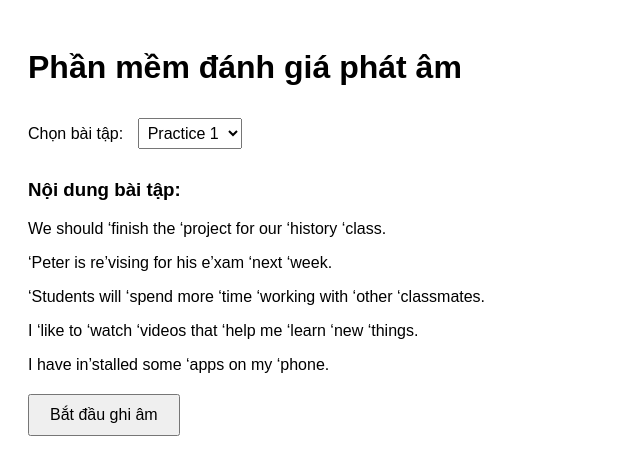
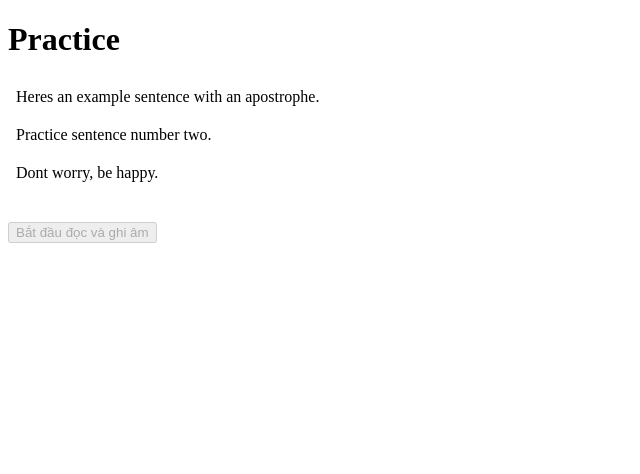
Before and after one commit to kavirlltran/Speechace-learning, a Next.js app: page / in a window 1280 px wide. Shown: the top 474 px of the page, without its empty margins (0-640 px from the left). Built offline with nearby package versions, Linux system fonts and the light colour scheme.

Commit message:
Update index.js

```diff
--- a/pages/index.js
+++ b/pages/index.js
@@ -1,191 +1,62 @@
-import React, { useState, useRef } from 'react';
+import { useState } from 'react';
 
-const practices = {
-  "Practice 1": [
-    "We should ‘finish the ‘project for our ‘history ‘class.",
-    "‘Peter is re’vising for his e’xam ‘next ‘week.",
-    "‘Students will ‘spend more ‘time ‘working with ‘other ‘classmates.",
-    "I ‘like to ‘watch ‘videos that ‘help me ‘learn ‘new ‘things.",
-    "I have in’stalled some ‘apps on my ‘phone."
-  ],
-  "Practice 2": [
-    "Our 'teacher 'often 'gives us 'videos to 'watch at 'home.",
-    "I 'never 'read 'books on my 'tablet at 'night.",
-    "It is a 'new 'way of 'learning and 'students 'really 'like it.",
-    "You can 'find a lot of 'useful 'tips on this 'website.",
-    "They should 'make an 'outline for their 'presentation."
-  ]
-};
+export default function PracticePage() {
+  // Danh sách các câu thực hành (ví dụ)
+  const practiceSentences = [
+    "Here's an example sentence with an apostrophe.",
+    "Practice sentence number two.",
+    "Don’t worry, be happy."
+  ];
 
-export default function Home() {
-  // Quản lý state cho bài tập đã chọn, mặc định là "Practice 1"
-  const [selectedPractice, setSelectedPractice] = useState("Practice 1");
-  // Các state khác để xử lý ghi âm và kết quả
-  const [recording, setRecording] = useState(false);
-  const [audioURL, setAudioURL] = useState(null);
-  const [results, setResults] = useState(null);
-  const [error, setError] = useState(null);
-  const mediaRecorderRef = useRef(null);
-  const audioChunksRef = useRef([]);
+  // State để lưu câu đã chọn
+  const [selectedSentence, setSelectedSentence] = useState(null);
 
-  // Ghép nội dung của bài tập được chọn thành một chuỗi (sử dụng xuống dòng)
-  const practiceText = practices[selectedPractice].join("\n");
-
-  // Bắt đầu ghi âm bằng MediaRecorder API
-  const startRecording = async () => {
-    setResults(null);
-    setError(null);
-    try {
-      const stream = await navigator.mediaDevices.getUserMedia({ audio: true });
-      mediaRecorderRef.current = new MediaRecorder(stream);
-      audioChunksRef.current = [];
-      mediaRecorderRef.current.ondataavailable = (event) => {
-        if (event.data.size > 0) {
-          audioChunksRef.current.push(event.data);
-        }
-      };
-      mediaRecorderRef.current.onstop = handleStop;
-      mediaRecorderRef.current.start();
-      setRecording(true);
-    } catch (err) {
-      console.error("Không truy cập được microphone", err);
-      setError("Không truy cập được microphone");
-    }
+  // Hàm xử lý khi chọn một câu trong danh sách
+  const handleSelectSentence = (sentence) => {
+    setSelectedSentence(sentence);
   };
 
-  // Dừng ghi âm
-  const stopRecording = () => {
-    if (mediaRecorderRef.current) {
-      mediaRecorderRef.current.stop();
-      setRecording(false);
-    }
-  };
-
-  // Xử lý khi ghi âm dừng: chuyển audio sang Base64 và gửi kèm nội dung bài tập đến API
-  const handleStop = async () => {
-    const audioBlob = new Blob(audioChunksRef.current, { type: 'audio/webm' });
-    const url = URL.createObjectURL(audioBlob);
-    setAudioURL(url);
-
-    const reader = new FileReader();
-    reader.readAsDataURL(audioBlob);
-    reader.onloadend = async () => {
-      const base64data = reader.result;
-      try {
-        const res = await fetch('/api/evaluate', {
-          method: 'POST',
-          headers: { 'Content-Type': 'application/json' },
-          body: JSON.stringify({
-            audio: base64data,
-            text: practiceText
-          })
-        });
-        const data = await res.json();
-        setResults(data);
-      } catch (err) {
-        console.error("Lỗi khi đánh giá phát âm", err);
-        setError("Lỗi khi đánh giá phát âm");
-      }
-    };
-  };
-
-  // Tải kết quả đánh giá về file TXT
-  const downloadResult = () => {
-    let txtContent = "Kết quả đánh giá phát âm:\n\n";
-    if (results) {
-      txtContent += "==== Đánh giá từ thường ====\n";
-      results.normalWords.forEach(item => {
-        txtContent += `${item.word}: ${item.score} - ${item.comment}\n`;
-      });
-      txtContent += "\n==== Đánh giá từ trọng âm ====\n";
-      results.stressedWords.forEach(item => {
-        txtContent += `${item.word}: Phát âm ${item.score} - Trọng âm ${item.stressScore} - ${item.comment}\n`;
-      });
-    }
-    const blob = new Blob([txtContent], { type: 'text/plain' });
-    const link = document.createElement('a');
-    link.href = URL.createObjectURL(blob);
-    link.download = 'ketqua.txt';
-    link.click();
+  // Hàm bắt đầu đọc và ghi âm (giả sử gửi câu để đánh giá phát âm)
+  const handleStartRecording = () => {
+    if (!selectedSentence) return;
+    // Gửi dữ liệu để đánh giá phát âm với câu đã chọn (selectedSentence)
+    // ... (logic ghi âm/đánh giá phát âm)
   };
 
   return (
-    <div style={{ padding: '20px', fontFamily: 'sans-serif' }}>
-      <h1>Phần mềm đánh giá phát âm</h1>
+    <div>
+      <h1>Practice</h1>
+      {/* 2. Hiển thị danh sách các câu, mỗi dòng là một câu riêng biệt */}
+      <ul style={{ listStyle: 'none', padding: 0 }}>
+        {practiceSentences.map((sentence, index) => {
+          // 1. Loại bỏ dấu ' và ’ khỏi nội dung hiển thị câu
+          const displaySentence = sentence.replace(/['’]/g, '');
+          return (
+            <li
+              key={index}
+              onClick={() => handleSelectSentence(sentence)}
+              style={{
+                cursor: 'pointer',
+                padding: '8px',
+                margin: '4px 0',
+                // làm nổi bật câu được chọn
+                backgroundColor: selectedSentence === sentence ? '#eef' : 'transparent'
+              }}
+            >
+              {displaySentence}
+            </li>
+          );
+        })}
+      </ul>
 
-      {/* Dropdown chọn bài tập */}
-      <div>
-        <label htmlFor="practice-select">Chọn bài tập: </label>
-        <select
-          id="practice-select"
-          value={selectedPractice}
-          onChange={e => setSelectedPractice(e.target.value)}
-          style={{ fontSize: '16px', padding: '5px', margin: '10px' }}
-        >
-          {Object.keys(practices).map((key, idx) => (
-            <option key={idx} value={key}>{key}</option>
-          ))}
-        </select>
-      </div>
-
-      {/* Hiển thị nội dung bài tập của practice được chọn */}
-      <div style={{ margin: '20px 0', whiteSpace: 'pre-line' }}>
-        <h3>Nội dung bài tập:</h3>
-        {practices[selectedPractice].map((sentence, idx) => (
-          <p key={idx}>{sentence}</p>
-        ))}
-      </div>
-
-      {/* Nút ghi âm */}
-      <div style={{ margin: '20px 0' }}>
-        {recording ? (
-          <button onClick={stopRecording} style={{ padding: '10px 20px', fontSize: '16px' }}>
-            Dừng ghi âm
-          </button>
-        ) : (
-          <button onClick={startRecording} style={{ padding: '10px 20px', fontSize: '16px' }}>
-            Bắt đầu ghi âm
-          </button>
-        )}
-      </div>
-
-      {error && <div style={{ color: 'red' }}>{error}</div>}
-
-      {audioURL && (
-        <div>
-          <h3>Audio đã ghi</h3>
-          <audio src={audioURL} controls />
-        </div>
-      )}
-
-      {results && (
-        <div style={{ marginTop: '20px' }}>
-          <h2>Kết quả đánh giá</h2>
-          <div>
-            <h3>Từ thường</h3>
-            <ul>
-              {results.normalWords.map((item, idx) => (
-                <li key={idx}>
-                  {item.word}: {item.score} - {item.comment}
-                </li>
-              ))}
-            </ul>
-          </div>
-          <div>
-            <h3>Từ trọng âm</h3>
-            <ul>
-              {results.stressedWords.map((item, idx) => (
-                <li key={idx}>
-                  {item.word}: Phát âm {item.score} - Trọng âm {item.stressScore} - {item.comment}
-                </li>
-              ))}
-            </ul>
-          </div>
-          <button onClick={downloadResult} style={{ marginTop: '20px', padding: '10px 20px', fontSize: '16px' }}>
-            Tải kết quả TXT
-          </button>
-        </div>
-      )}
+      {/* Nút bắt đầu đọc và ghi âm, chỉ bật khi đã chọn một câu */}
+      <button
+        onClick={handleStartRecording}
+        disabled={!selectedSentence}
+        style={{ marginTop: '16px' }}
+      >
+        Bắt đầu đọc và ghi âm
+      </button>
     </div>
   );
 }
```
